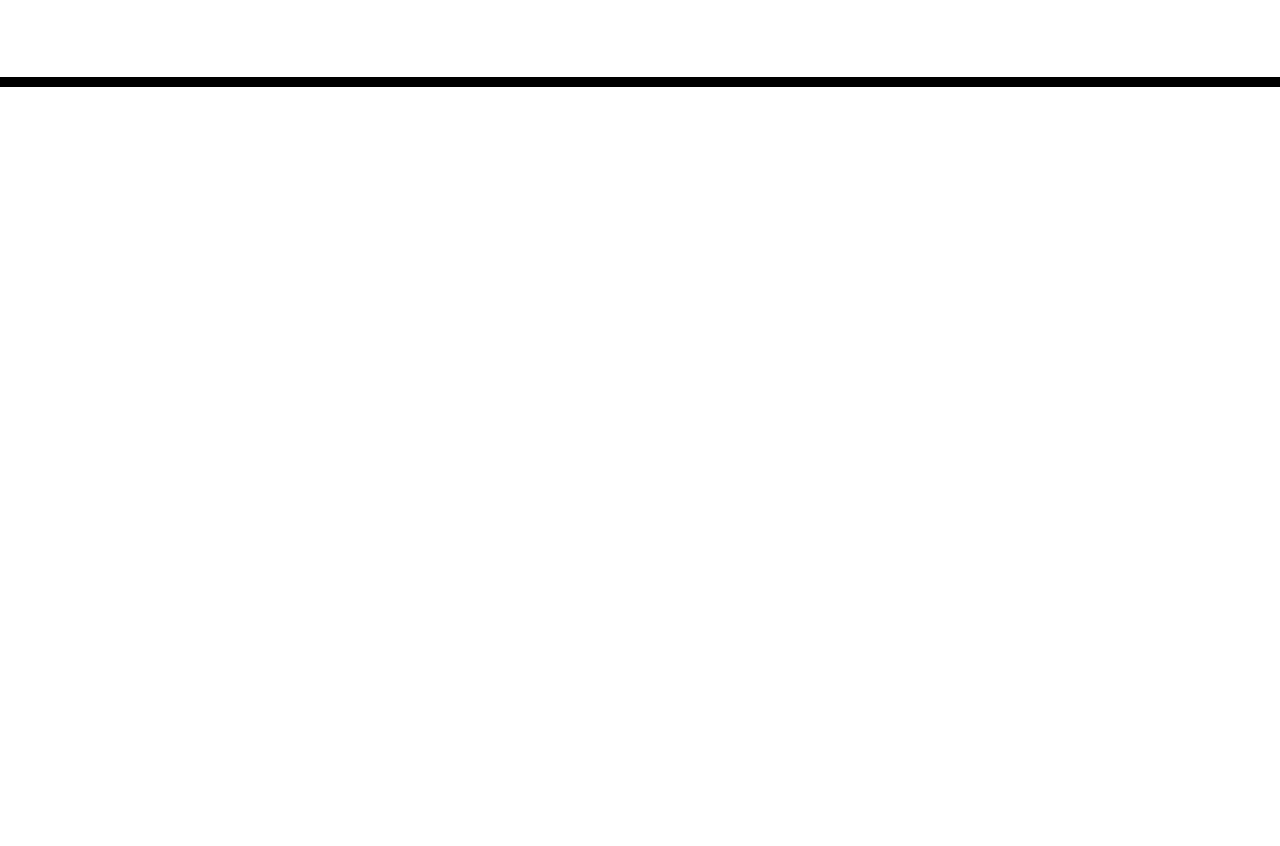
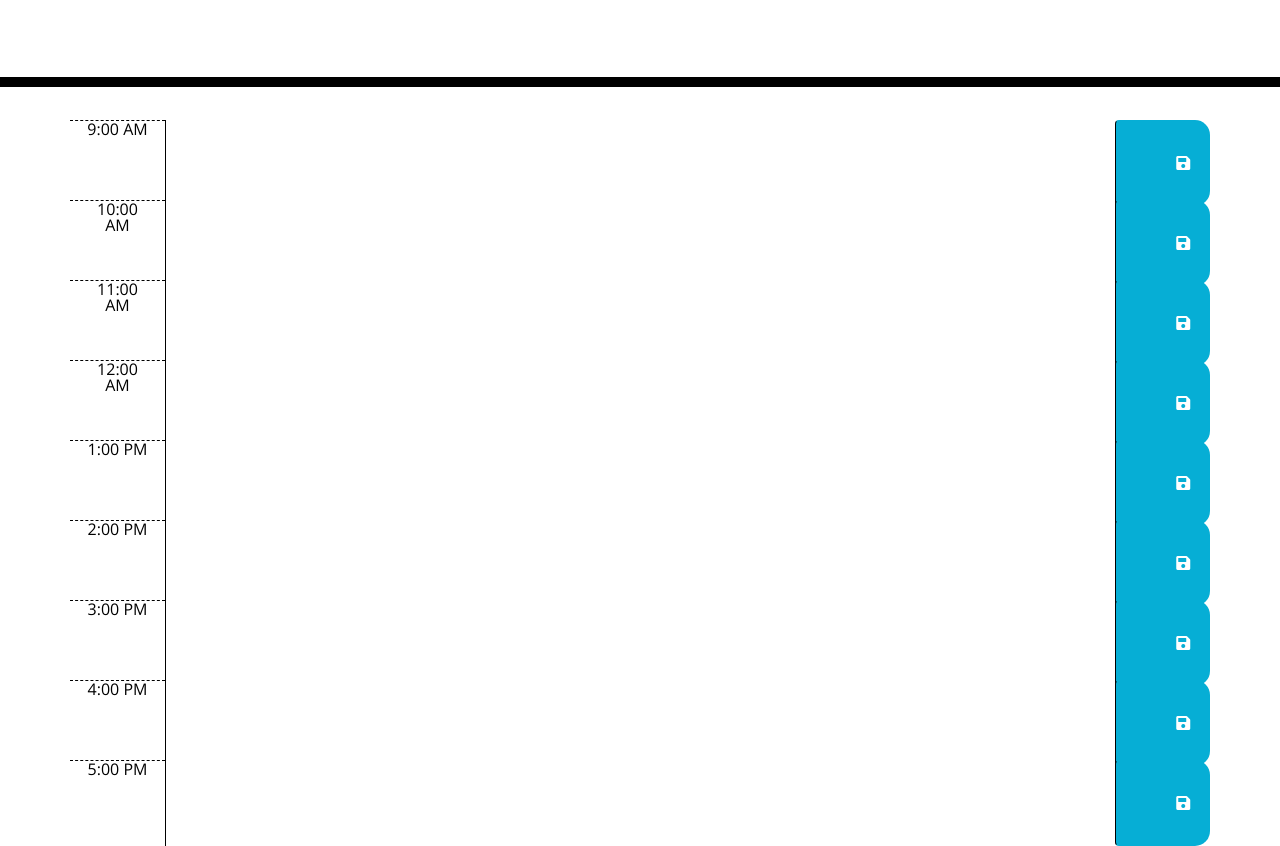
Before and after one commit to jacobscj/Work-Day-Scheduler-, a plain HTML site: page index.html in a window 1280 px wide. Shown: the part 181-1027 px from the top of the page. Before the commit the page ends 800 px from the top, so only its background shows below. Drawn offline with nearby package versions, Linux system fonts and the light colour scheme.

Commit message:
formatting HTML with time slots

```diff
--- a/index.html
+++ b/index.html
@@ -29,8 +29,79 @@
       <p id="currentDay" class="lead"></p>
     </header>
     <div class="container">
-      <!-- Timeblocks go here -->
-    </div>
+      <!-- Hour 9 timeblock -->
+      <div class="time-block row" id="9am">
+        <div class="col-md-1 hour">9:00 AM</div>
+        <textarea class="col-md-10 description"></textarea>
+        <button class="col-md-1 saveBtn btn">
+          <i class="fas fa-save"></i>
+        </button>
+      </div>
+      <!-- Hour 10 timeblock -->
+      <div class="time-block row" id="10am">
+        <div class="col-md-1 hour">10:00 AM</div>
+        <textarea class="col-md-10 description"></textarea>
+        <button class="col-md-1 saveBtn btn">
+          <i class="fas fa-save"></i>
+        </button>
+      </div>
+      <!-- Hour 11 timeblock -->
+      <div class="time-block row" id="11am">
+        <div class="col-md-1 hour">11:00 AM</div>
+        <textarea class="col-md-10 description"></textarea>
+        <button class="col-md-1 saveBtn btn">
+          <i class="fas fa-save"></i>
+        </button>
+      </div>
+      <!-- Hour 12 timeblock -->
+      <div class="time-block row" id="12am">
+        <div class="col-md-1 hour">12:00 AM</div>
+        <textarea class="col-md-10 description"></textarea>
+        <button class="col-md-1 saveBtn btn">
+          <i class="fas fa-save"></i>
+        </button>
+      </div>
+      <!-- Hour 1 timeblock -->
+      <div class="time-block row" id="1pm">
+        <div class="col-md-1 hour">1:00 PM</div>
+        <textarea class="col-md-10 description"></textarea>
+        <button class="col-md-1 saveBtn btn">
+          <i class="fas fa-save"></i>
+        </button>
+      </div>
+      <!-- Hour 2 timeblock -->
+      <div class="time-block row" id="2pm">
+        <div class="col-md-1 hour">2:00 PM</div>
+        <textarea class="col-md-10 description"></textarea>
+        <button class="col-md-1 saveBtn btn">
+          <i class="fas fa-save"></i>
+        </button>
+      </div>
+      <!-- Hour 3 timeblock -->
+      <div class="time-block row" id="3pm">
+        <div class="col-md-1 hour">3:00 PM</div>
+        <textarea class="col-md-10 description"></textarea>
+        <button class="col-md-1 saveBtn btn">
+          <i class="fas fa-save"></i>
+        </button>
+      </div>
+      <!-- Hour 4 timeblock -->
+      <div class="time-block row" id="4pm">
+        <div class="col-md-1 hour">4:00 PM</div>
+        <textarea class="col-md-10 description"></textarea>
+        <button class="col-md-1 saveBtn btn">
+          <i class="fas fa-save"></i>
+        </button>
+      </div>
+      <!-- Hour 5 timeblock -->
+      <div class="time-block row" id="5pm">
+        <div class="col-md-1 hour">5:00 PM</div>
+        <textarea class="col-md-10 description"></textarea>
+        <button class="col-md-1 saveBtn btn">
+          <i class="fas fa-save"></i>
+        </button>
+      </div>
+
 
     <script src="https://cdnjs.cloudflare.com/ajax/libs/jquery/3.2.1/jquery.min.js"></script>
     <script src="https://cdnjs.cloudflare.com/ajax/libs/moment.js/2.24.0/moment.min.js"></script>
```
